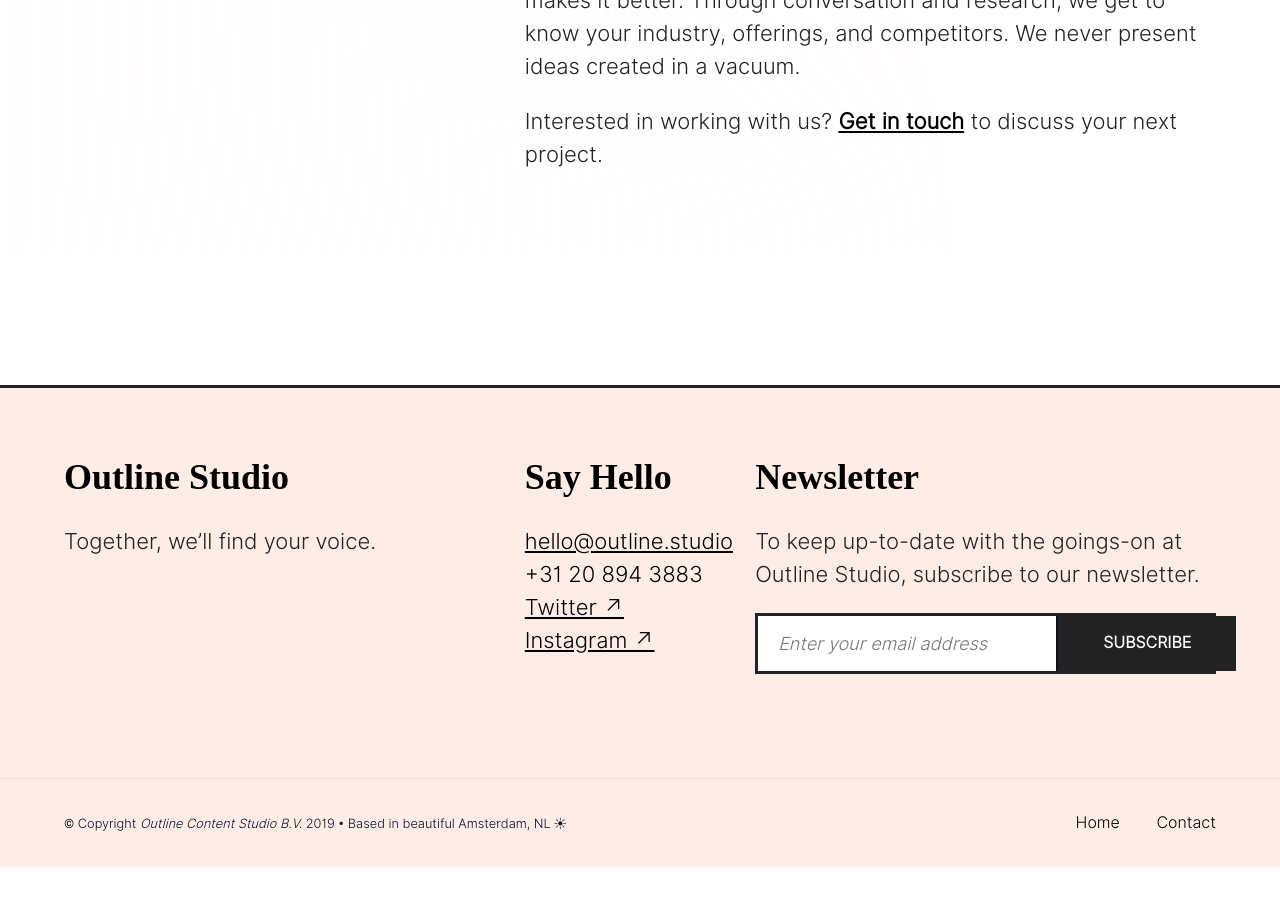
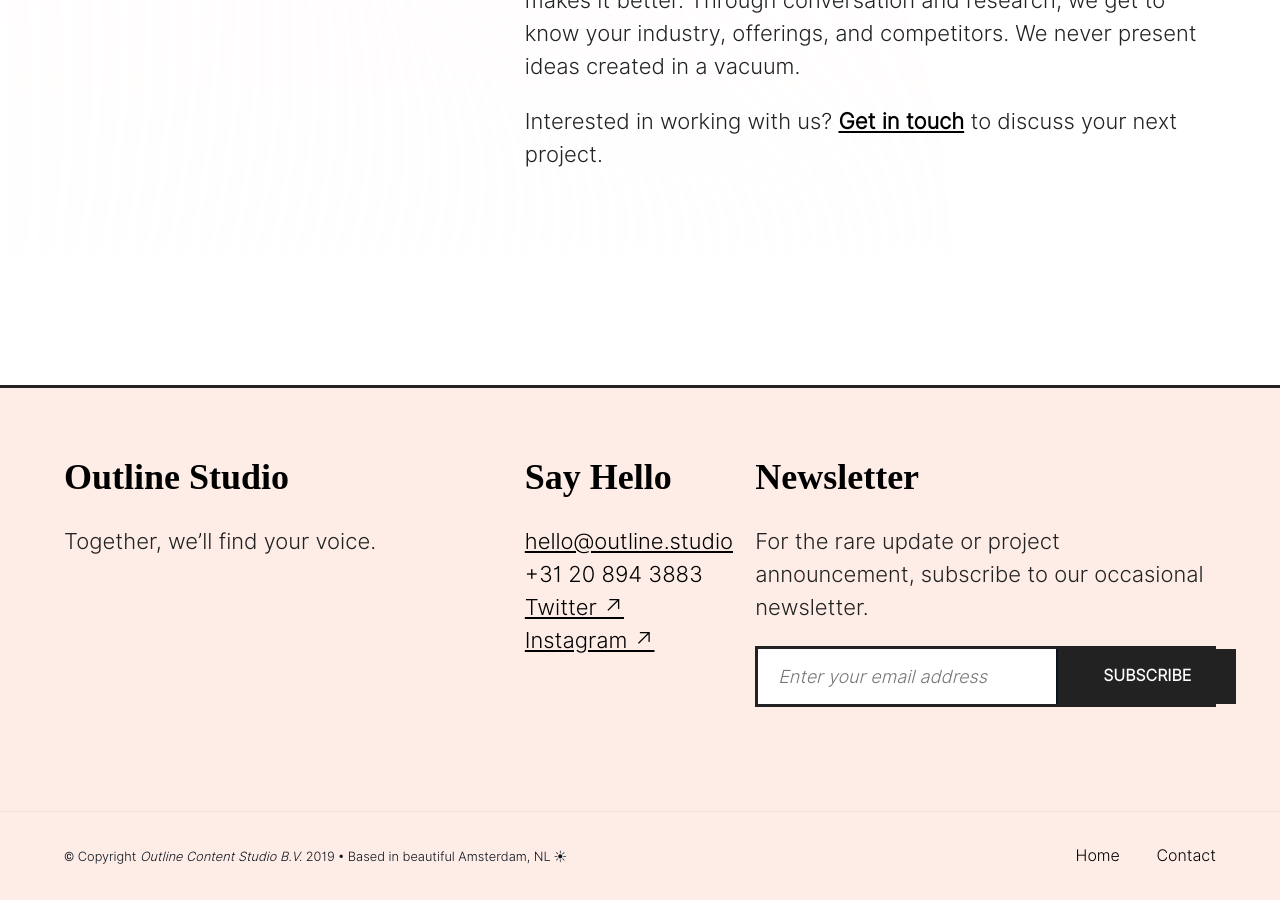
Before and after one commit to aarongilmore/outline-studio, a Jekyll site: the page built from index.md, in a window 1280 px wide and 900 px high, scrolled down 1086 px. Built offline with Jekyll 4.4.1, drawn with Linux system fonts in a browser that asks for light colours; nearby versions of some CDN libraries; some web fonts are replaced; before the commit the page ends 1953 px from its top, so only the background shows below that.

Commit message:
Updating footer copy.

```diff
--- a/_includes/footer.html
+++ b/_includes/footer.html
@@ -16,7 +16,7 @@
         </c>
         <c span=2 span-s=row>
             <h3 class="f2 mb1 mt0-ns mt3">Newsletter</h3>
-            <p class="mw6">To keep up-to-date with the goings-on at Outline Studio, subscribe to our newsletter.</p>
+            <p class="mw6">For the rare update or project announcement, subscribe to our occasional newsletter.</p>
             <div class="newsletter-form outline-newsletter-form">
                 <form action="https://aarongilmore.us20.list-manage.com/subscribe/post?u=6d169c3390932b26783708347&amp;id=bac77300cc" method="post" target="_blank" id="mc-embedded-subscribe-form" novalidate="true">
                   <input type="email" name="EMAIL" id="mce-EMAIL" placeholder="Enter your email address">
```
